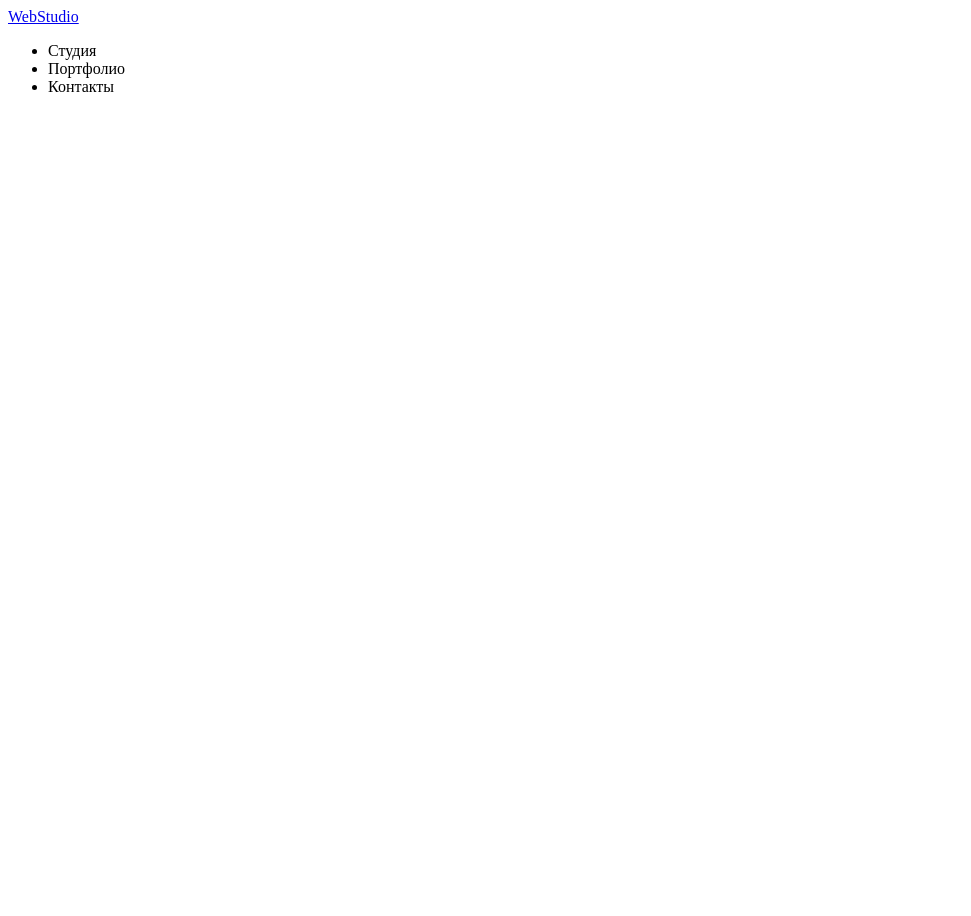
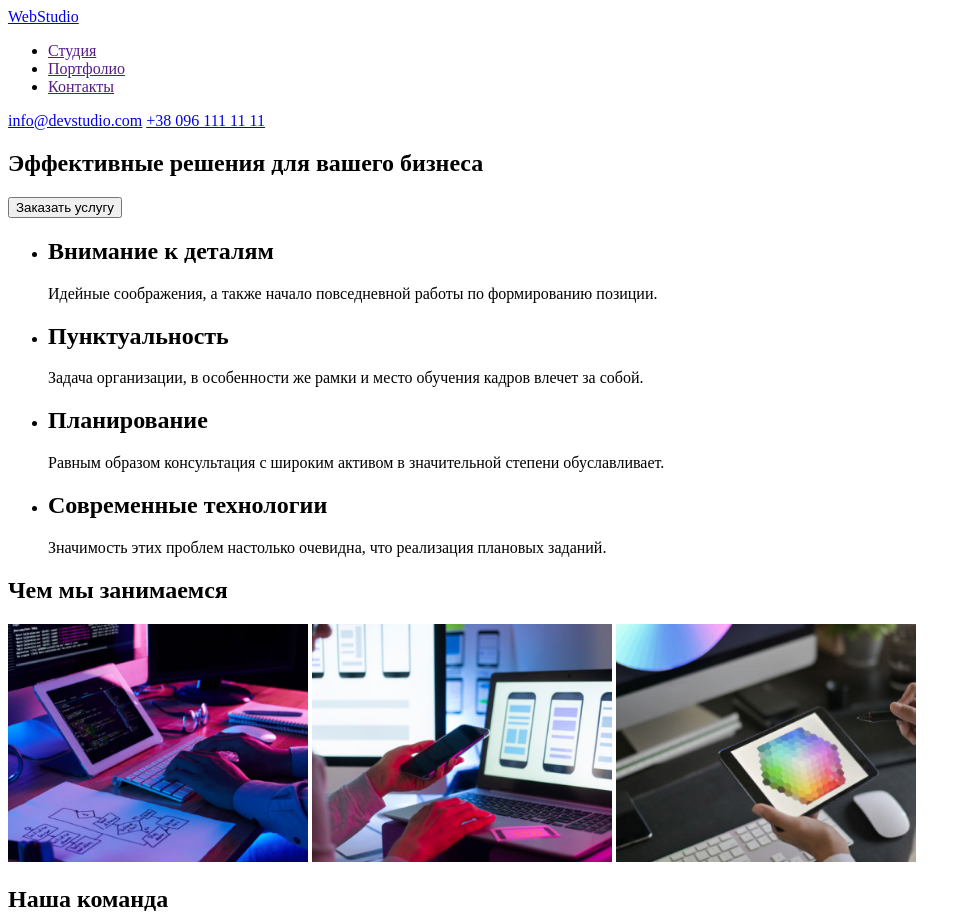
Before and after one commit to Redvanskyi-Rost/goit-markup-hw-01, a plain HTML site: page index.html in a window 1280 px wide. Shown: the top 916 px of the page, without its empty margins (0-971 px from the left). Before the commit the page ends 800 px from the top, so only its background shows below. Drawn offline with Linux system fonts and the light colour scheme.

Commit message:
наверстал до футера

```diff
--- a/index.html
+++ b/index.html
@@ -4,21 +4,93 @@
     <meta charset="UTF-8">
     <meta http-equiv="X-UA-Compatible" content="IE=edge">
     <meta name="viewport" content="width=device-width, initial-scale=1.0">
-    <title>Document</title>
+    <title>WebStudio</title>
 </head>
 <body>
-    <nav>
-        <header>
-            <a href="/">
-                WebStudio
-            </a>
+    <header>
+            <a href="/">WebStudio</a>
+        <nav>
+            <ul>
+                <li><a href="">Студия</a></li>
+                <li><a href="">Портфолио</a></li>
+                <li><a href="">Контакты</a></li>
+            </ul>
+        </nav>
 
-            <ul>
-                <li><a href=""></a>Студия</li>
-                <li><a href=""></a>Портфолио</li>
-                <li><a href=""></a>Контакты</li>
-            </ul>
-        </header>
-    </nav>
+            <a href="mailto:info@devstudio.com">info@devstudio.com</a>
+
+            <a href="tel:+380961111111">+38 096 111 11 11</a>
+
+    </header>
+    <div>
+        <section>
+            <h1>Эффективные решения для вашего бизнеса</h1>
+            <button>Заказать услугу</button>
+        </section>
+    </div>
+    <section>
+        <ul>
+            <li>
+                <h2>Внимание к деталям</h2>
+                <p>Идейные соображения, а также начало повседневной работы по формированию позиции.</p>
+            </li>
+        </ul>
+
+        <ul>
+            <li>
+                <h2>Пунктуальность</h2>
+                <p>Задача организации, в особенности же рамки и место обучения кадров влечет за собой.</p>
+            </li>
+        </ul>
+
+        <ul>
+            <li>
+                <h2>Планирование</h2>
+                <p>Равным образом консультация с широким активом в значительной степени обуславливает.</p>
+            </li>
+        </ul>
+
+        <ul>
+            <li>
+                <h2>Современные технологии</h2>
+                <p>Значимость этих проблем настолько очевидна, что реализация плановых заданий.</p>
+            </li>
+        </ul>
+    </section>
+    <section>
+        <p><h2>Чем мы занимаемся</h2><p>
+        <img src="./images/1page/JPG/imgPC.jpg" alt="PC" width="300">
+        <img src="./images/1page/JPG/imglaptop.jpg" alt="laptop" width="300">
+        <img src="./images/1page/JPG/imgipad.jpg" alt="ipad" width="300">
+    </section>
+    <main>
+        <section>
+            <p><h2>Наша команда</h2><p>
+
+                <img src="./images/1page/JPG/ИгорьДемьяненко.jpg" alt="Игорь Демьяненко" width="300">
+                <h3>Игорь Демьяненко</h3>
+                <ul>
+                    <li>Product Designer</li>
+                </ul>
+
+                <img src="./images/1page/JPG/ОльгаРепина.jpg" alt="Ольга Репина" width="300">
+                <h3>Ольга Репина</h3>
+                <ul>
+                    <li>Frontend Developer</li>
+                </ul>
+
+                <img src="./images/1page/JPG/НиколайТарасов.jpg" alt="Николай Тарасов" width="300">
+                <h3>Николай Тарасов</h3>
+                <ul>
+                    <li>Marketing</li>
+                </ul>
+
+                <img src="./images/1page/JPG/МихаилЕрмаков.jpg" alt="Михаил Ермаков" width="300">
+                <h3>Михаил Ермаков</h3>
+                <ul>
+                    <li>UI Designer</li>
+                </ul>
+        </section>
+    </main>
 </body>
 </html>
```
Also changed, not shown: images/1 page/JPG/img PC.jpg (deleted), images/1 page/JPG/img ipad.jpg (deleted), images/1 page/JPG/img laptop.jpg (deleted), images/1 page/JPG/Игорь Демьяненко.jpg (deleted), images/1 page/JPG/Михаил Ермаков.jpg (deleted), images/1 page/JPG/Николай Тарасов.jpg (deleted), images/1 page/JPG/Ольга Репина.jpg (deleted), images/1page/JPG/imgPC.jpg (added), images/1page/JPG/imgipad.jpg (added), images/1page/JPG/imglaptop.jpg (added), images/1page/JPG/ИгорьДемьяненко.jpg (added), images/1page/JPG/МихаилЕрмаков.jpg (added), images/1page/JPG/НиколайТарасов.jpg (added), images/1page/JPG/ОльгаРепина.jpg (added).
